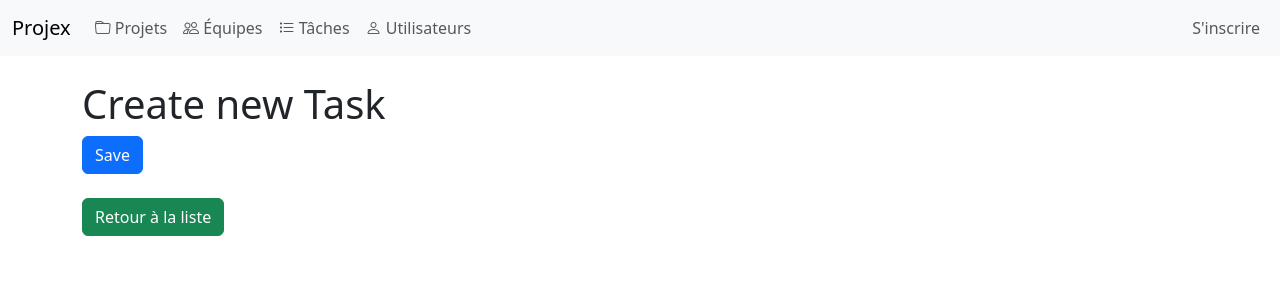
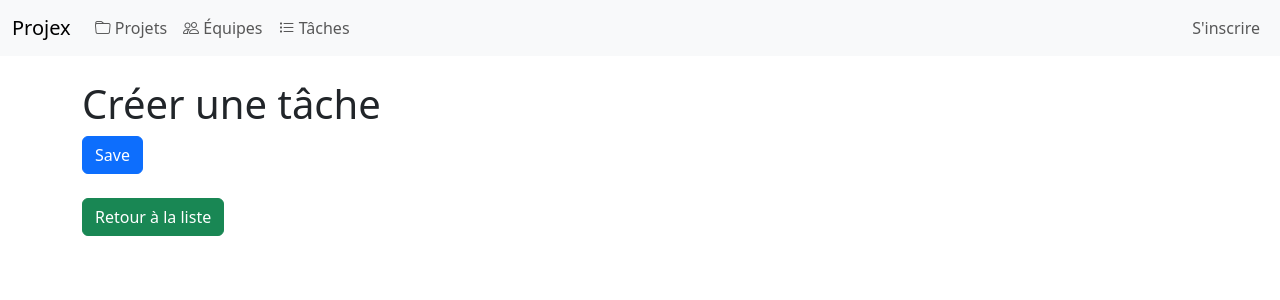
Before and after one commit to emjyahyong/Projex, a Symfony app: template templates/task/new.html.twig in a window 1280 px wide. Shown: the top 300 px of the page. Run offline with Twig, Linux system fonts and the light colour scheme; the template is opened without the code that fills it, so the values that code supplies are empty; form fields are guessed from the names that the template uses; some libraries are stand-ins or nearby versions.

Commit message:
Update style part final et on cache des poussières sous le tapis

```diff
--- a/src/Controller/RegistrationController.php
+++ b/src/Controller/RegistrationController.php
@@ -35,10 +35,7 @@ class RegistrationController extends AbstractController
 
             // do anything else you need here, like send an email
 
-            // A MODIFIERRRRRRRRR
-            return $this->render('registration/register.html.twig', [
-                'registrationForm' => $form,
-            ]);
+            return $this->redirectToRoute('app_project_index', [], Response::HTTP_SEE_OTHER);
         }
 
         return $this->render('registration/register.html.twig', [
--- a/templates/base.html.twig
+++ b/templates/base.html.twig
@@ -34,11 +34,11 @@
                             <i class="bi bi-list-task"></i> Tâches
                         </a>
                     </li>
-                    <li class="nav-item">
+                    {# <li class="nav-item">
                         <a class="nav-link" href="{{ path('app_user_index') }}">
                             <i class="bi bi-person"></i> Utilisateurs
                         </a>
-                    </li>
+                    </li> #}
                 </ul>
                 <ul class="navbar-nav ms-auto">
                     {% if app.user %}
--- a/templates/project/new.html.twig
+++ b/templates/project/new.html.twig
@@ -1,9 +1,9 @@
 {% extends 'base.html.twig' %}
 
-{% block title %}New Project{% endblock %}
+{% block title %}Nouveau projet{% endblock %}
 
 {% block body %}
-    <h1>Create new Project</h1>
+    <h1>Créer un projet</h1>
 
     {{ include('./_form.html.twig') }}
 
--- a/templates/security/login.html.twig
+++ b/templates/security/login.html.twig
@@ -39,8 +39,10 @@
 
                         <div class="form-check mb-4">
                             <input type="checkbox" name="_remember_me" id="remember_me" class="form-check-input">
-                            <label class="form-check-label" for="remember_me">Se connecter</label>
+                            <label class="form-check-label" for="remember_me">Se souvenir de moi</label>
                         </div>
+
+                        <input type="hidden" name="_csrf_token" value="{{ csrf_token('authenticate') }}">
 
                         <button class="btn btn-lg btn-gradient-primary w-100 px-4 py-2" type="submit">
                             Connexion
--- a/templates/task/new.html.twig
+++ b/templates/task/new.html.twig
@@ -1,9 +1,9 @@
 {% extends 'base.html.twig' %}
 
-{% block title %}New Task{% endblock %}
+{% block title %}Nouvelle tâche{% endblock %}
 
 {% block body %}
-    <h1>Create new Task</h1>
+    <h1>Créer une tâche</h1>
 
     {{ include('./_form.html.twig') }}
 
--- a/templates/team/new.html.twig
+++ b/templates/team/new.html.twig
@@ -1,9 +1,9 @@
 {% extends 'base.html.twig' %}
 
-{% block title %}New Team{% endblock %}
+{% block title %}Nouvelle équipe{% endblock %}
 
 {% block body %}
-    <h1>Create new Team</h1>
+    <h1>Créer une équipe</h1>
 
     {{ include('./_form.html.twig') }}
 
```
Also changed, not shown: 1 other file.
